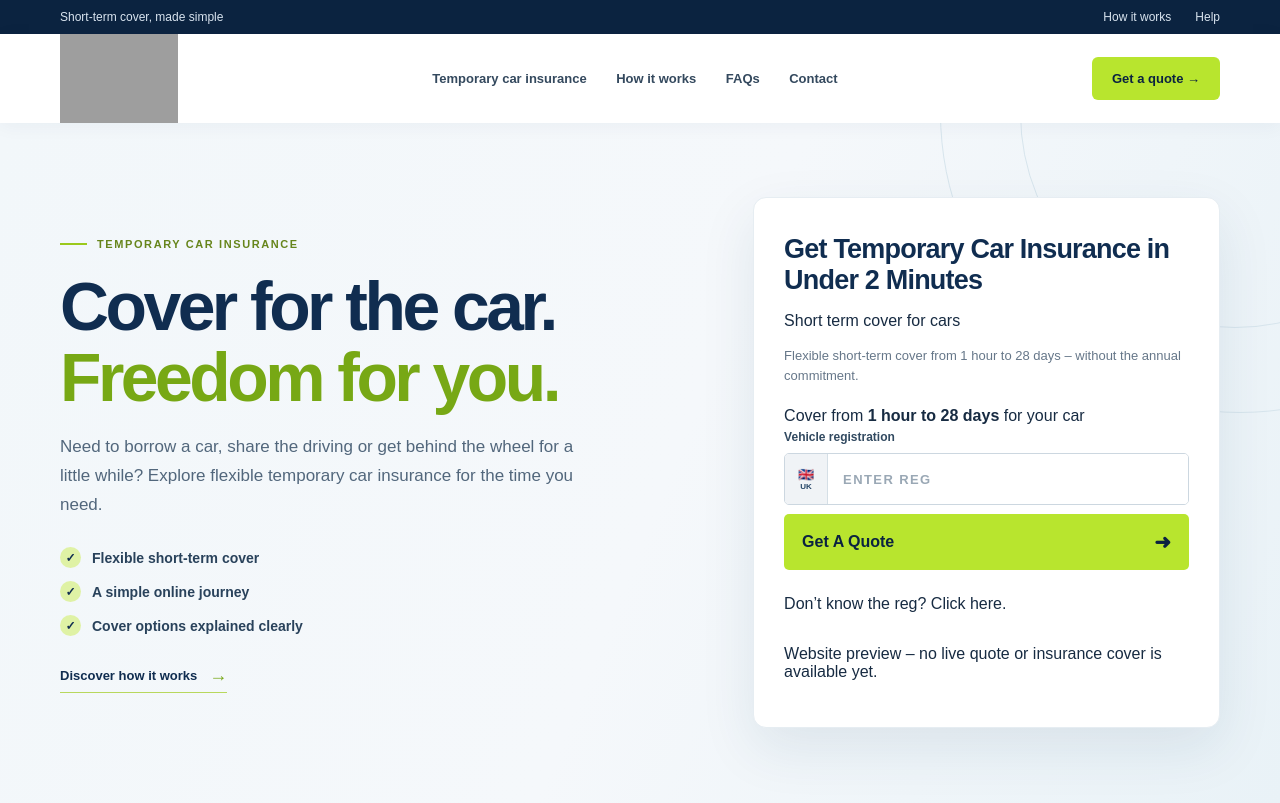
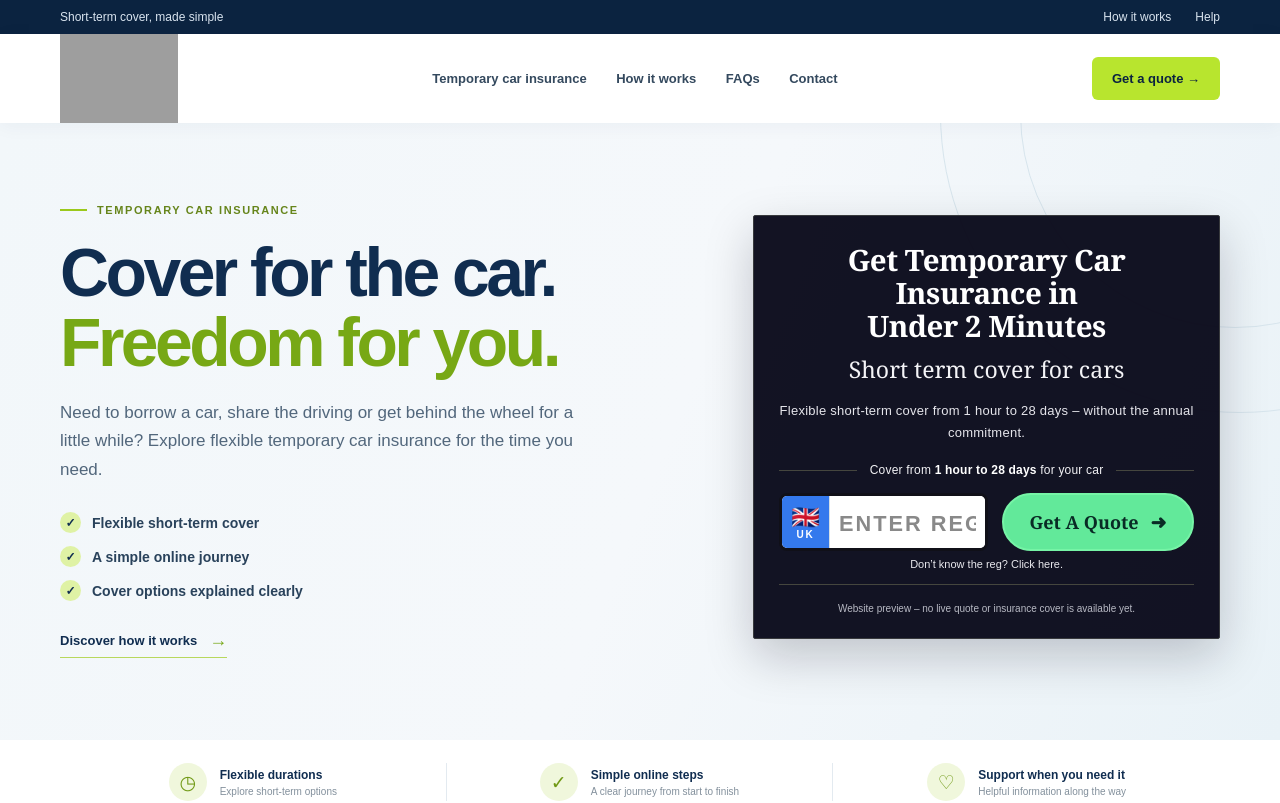
Before and after one commit to insurancetemp/goshorty, a Next.js app: page / in a window 1280 px wide. Shown: the top 803 px of the page. Built offline with nearby package versions, Linux system fonts and the light colour scheme; grey boxes are pictures that could not be loaded.

Commit message:
Style dark quote panel with green quote button

```diff
--- a/app/globals.css
+++ b/app/globals.css
@@ -49,26 +49,29 @@ button, input, select { font: inherit; }
 .hero-shape-one { width: 600px; height: 600px; right: -260px; top: -310px; }
 .hero-shape-two { width: 430px; height: 430px; right: -170px; top: -225px; }
 
-.quote-card { background: #fff; border-radius: 13px; padding: 30px; box-shadow: 0 20px 55px #183b5c18; border: 1px solid #e6edf2; }
-.quote-card-heading { display: flex; justify-content: space-between; align-items: center; }
-.quote-kicker { font-size: 9px; font-weight: 900; letter-spacing: 1.4px; color: #789a22; }
-.quote-card h2 { font-size: 27px; letter-spacing: -.8px; color: var(--navy); margin: 6px 0 0; }
-.quote-car-icon { display: grid; place-items: center; width: 47px; height: 47px; border-radius: 12px; background: #f0f7dd; font-size: 23px; }
-.quote-intro { font-size: 13px; line-height: 1.55; color: var(--muted); margin: 12px 0 21px; }
-.quote-card form { display: grid; gap: 9px; }
-.quote-card label { font-size: 12px; color: #314960; font-weight: 800; margin-top: 5px; }
-.registration-field { display: flex; border: 1px solid #ccd7e0; border-radius: 5px; overflow: hidden; height: 52px; }
-.gb-mark { width: 43px; background: #f0f3f6; color: #244566; display: flex; flex-direction: column; align-items: center; justify-content: center; gap: 0; border-right: 1px solid #d5dfe6; }
-.gb-mark span { font-size: 13px; line-height: 15px; }
-.gb-mark small { font-size: 8px; font-weight: 900; }
-.registration-field input { min-width: 0; flex: 1; border: 0; outline: none; padding: 0 15px; color: var(--navy); font-weight: 900; font-size: 17px; letter-spacing: 1.4px; text-transform: uppercase; }
-.registration-field input::placeholder { color: #9aa8b5; font-size: 13px; }
-.form-control { width: 100%; min-height: 47px; padding: 0 12px; border: 1px solid #ccd7e0; border-radius: 5px; background: white; color: #344b61; outline-color: #a9d637; font-size: 13px; }
-.quote-submit { display: flex; justify-content: space-between; align-items: center; width: 100%; border: 0; border-radius: 5px; background: var(--green); color: var(--navy-deep); padding: 16px 18px; margin-top: 9px; cursor: pointer; font-weight: 900; transition: .2s ease; }
-.quote-submit span { font-size: 20px; }
-.quote-small { color: #8795a2; font-size: 10px; line-height: 1.5; text-align: center; margin: 2px 0 4px; }
-.form-message { background: #fff7df; color: #725411; border: 1px solid #f0dfa8; border-radius: 5px; padding: 10px; font-size: 11px; line-height: 1.5; margin: 2px 0; }
-.quote-card-foot { display: flex; justify-content: center; align-items: center; gap: 7px; border-top: 1px solid #edf1f4; padding-top: 15px; color: #788897; font-size: 10px; }
+.quote-card { background: rgba(10, 10, 27, .96); border: 1px solid #383a3d; border-radius: 2px; padding: 28px 25px 22px; color: #fff; box-shadow: 0 18px 48px #080b1d35; text-align: center; }
+.quote-card h2 { color: #fff; font-family: Georgia, "Times New Roman", serif; font-size: clamp(25px, 2.3vw, 32px); line-height: 1.12; letter-spacing: -.45px; margin: 0 auto 10px; }
+.quote-subheading { color: #f4f4f7; font-family: Georgia, "Times New Roman", serif; font-size: clamp(19px, 1.8vw, 25px); margin: 0 0 15px; }
+.quote-intro { color: #e5e5eb; font-size: 13px; line-height: 1.65; letter-spacing: .25px; margin: 0 auto 20px; }
+.quote-divider { display: flex; align-items: center; gap: 13px; color: #f2f2f5; font-size: 12px; letter-spacing: .2px; margin: 0 0 16px; white-space: nowrap; }
+.quote-divider::before, .quote-divider::after { content: ""; height: 1px; background: #45463e; flex: 1; }
+.quote-divider strong { color: #fff; }
+.quote-card form { display: grid; gap: 0; }
+.sr-only { position: absolute; width: 1px; height: 1px; padding: 0; margin: -1px; overflow: hidden; clip: rect(0,0,0,0); white-space: nowrap; border: 0; }
+.quote-action-row { display: grid; grid-template-columns: 1fr .92fr; gap: 14px; align-items: center; }
+.registration-field { display: flex; border: 3px solid #101018; border-radius: 8px; overflow: hidden; height: 58px; background: #fff; }
+.gb-mark { width: 48px; flex: 0 0 48px; background: #3479ed; color: #fff; display: flex; flex-direction: column; align-items: center; justify-content: center; gap: 0; border-right: 1px solid #d5dfe6; }
+.gb-mark span { font-size: 23px; line-height: 24px; }
+.gb-mark small { font-size: 10px; font-weight: 900; letter-spacing: 2px; }
+.registration-field input { min-width: 0; flex: 1; width: 100%; border: 0; outline: none; padding: 0 9px; color: #888; font-weight: 900; font-size: clamp(17px, 2vw, 26px); letter-spacing: 2px; text-align: center; text-transform: uppercase; }
+.registration-field input::placeholder { color: #898989; font-size: clamp(14px, 1.7vw, 22px); letter-spacing: 2px; }
+.quote-submit { display: flex; justify-content: center; align-items: center; gap: 12px; width: 100%; min-height: 58px; border: 2px solid #76f4a6; border-radius: 999px; background: #62e99a; color: #092b25; padding: 12px 14px; margin: 0; cursor: pointer; font-family: Georgia, "Times New Roman", serif; font-size: 18px; font-weight: 900; transition: .2s ease; white-space: nowrap; }
+.quote-submit:hover { background: #7af5aa; transform: translateY(-1px); }
+.quote-submit span { font-family: Arial, sans-serif; font-size: 19px; }
+.quote-reg-help { color: #e9e9ee; font-size: 11px; margin: 7px 0 14px; }
+.form-message { background: #fff7df; color: #725411; border: 1px solid #f0dfa8; border-radius: 5px; padding: 10px; font-size: 11px; line-height: 1.5; margin: 8px 0; text-align: left; }
+.quote-bottom-line { border-top: 1px solid #45463e; margin: 0 0 16px; }
+.quote-disclaimer { color: #b8bac4; font-size: 10px; line-height: 1.5; margin: 0; }
 
 .trust-band { border-bottom: 1px solid var(--line); background: #fff; }
 .trust-grid { display: grid; grid-template-columns: repeat(3, 1fr); padding-top: 23px; padding-bottom: 23px; }
@@ -175,7 +178,10 @@ button, input, select { font: inherit; }
   .hero-grid { grid-template-columns: 1fr; gap: 37px; }
   .hero h1 { font-size: clamp(43px, 12vw, 60px); letter-spacing: -2.7px; }
   .hero-lede { font-size: 15px; }
-  .quote-card { padding: 23px 20px; }
+  .quote-card { padding: 25px 18px 20px; }
+  .quote-action-row { grid-template-columns: 1fr; gap: 10px; }
+  .quote-submit { min-height: 54px; }
+  .quote-divider { font-size: 10px; gap: 8px; }
   .trust-grid { grid-template-columns: 1fr; gap: 15px; padding-top: 20px; padding-bottom: 20px; }
   .trust-item { justify-content: flex-start; border: 0; }
   .section { padding: 65px 0; }
@@ -199,5 +205,8 @@ button, input, select { font: inherit; }
   .header-cta { padding: 11px 10px; }
   .brand-logo { width: 100px; }
   .brand-logo-inverted { width: 100px; }
-  .quote-card { padding: 20px 16px; }
+  .quote-card { padding: 22px 13px 18px; }
+  .quote-action-row { grid-template-columns: 1fr; }
+  .registration-field { height: 54px; }
+  .quote-divider { white-space: normal; }
 }
```
